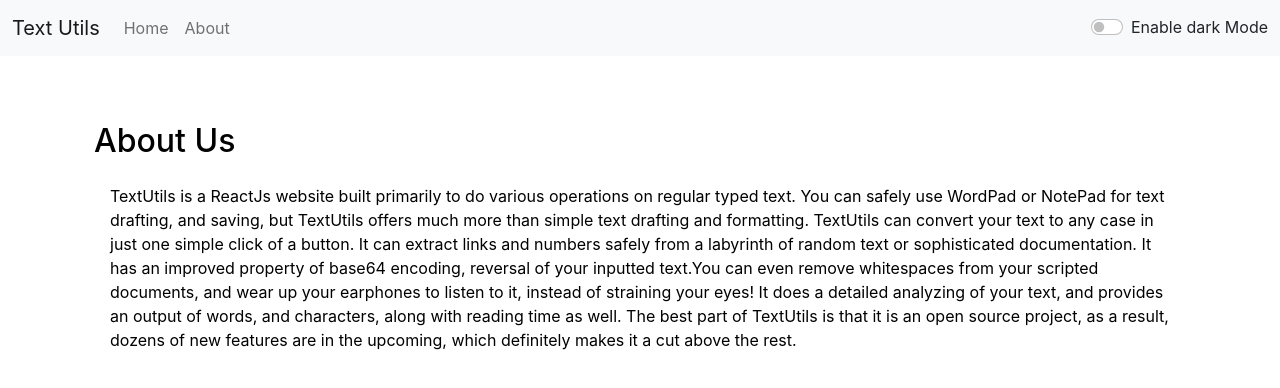
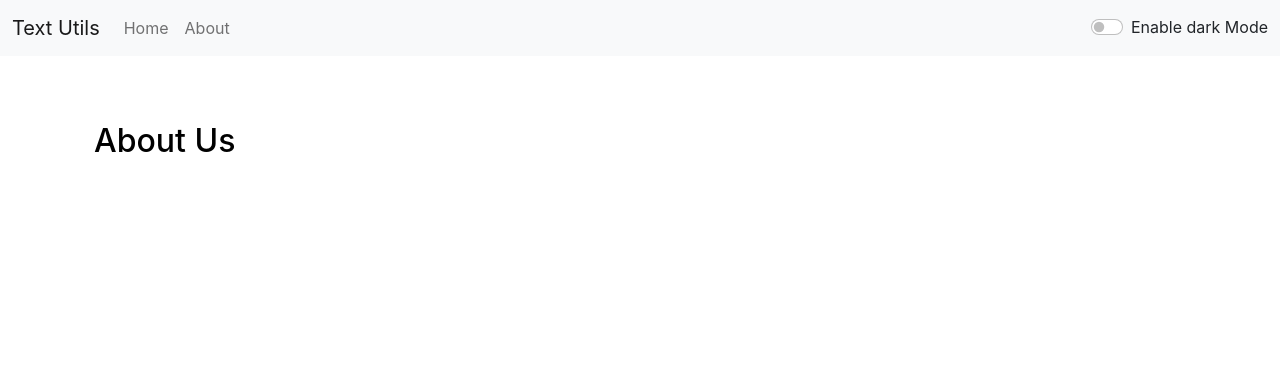
Before and after one commit to PrinceKalariya/functionbasecomponent_kra, a React (Create React App) app: page /functionbasecomponent_kra/about in a window 1280 px wide. Shown: the top 388 px of the page. Built offline with nearby package versions, Linux system fonts and the light colour scheme.

Commit message:
# test pipeline

```diff
--- a/src/components/About.js
+++ b/src/components/About.js
@@ -13,7 +13,7 @@ export default function About(props) {
 
         <div className="p-3" style={myStyle}>
           <p style={myStyle}>
-            TextUtils is a ReactJs website built primarily to do various
+            {/* TextUtils is a ReactJs website built primarily to do various
             operations on regular typed text. You can safely use WordPad or
             NotePad for text drafting, and saving, but TextUtils offers much
             more than simple text drafting and formatting. TextUtils can convert
@@ -27,7 +27,7 @@ export default function About(props) {
             characters, along with reading time as well. The best part of
             TextUtils is that it is an open source project, as a result, dozens
             of new features are in the upcoming, which definitely makes it a cut
-            above the rest.
+            above the rest. */}
           </p>
         </div>
       </div>
```
